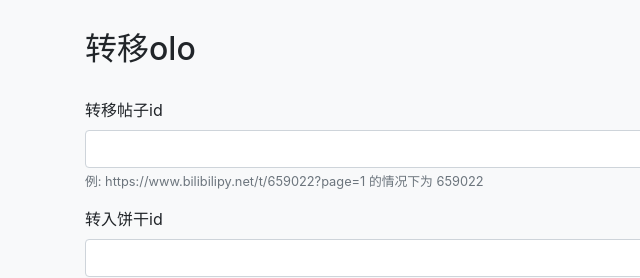
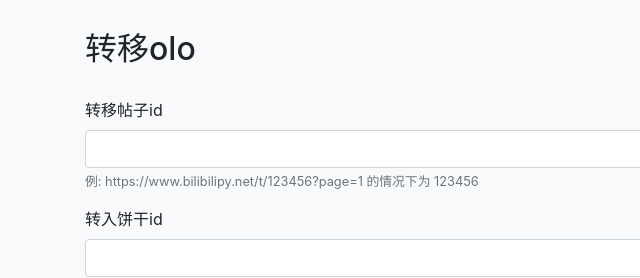
Before and after one commit to Alienaaa/transfer-olo, a plain HTML site: page index.html in a window 1280 px wide. Shown: the top 278 px of the page, 0-640 px from the left. Drawn offline with nearby package versions, Linux system fonts and the light colour scheme.

Commit message:
Update index.html

```diff
--- a/index.html
+++ b/index.html
@@ -17,7 +17,7 @@
         <div class="form-row">
           <label for="tid">转移帖子id</label>
           <input type="text" class="form-control" id="tid" value="" required>
-          <small id="idHelp" class="form-text text-muted">例: https://www.bilibilipy.net/t/659022?page=1 的情况下为 659022</small>
+          <small id="idHelp" class="form-text text-muted">例: https://www.bilibilipy.net/t/123456?page=1 的情况下为 123456</small>
           <div class="invalid-feedback">
               转移帖子id不能为空
           </div>
```
